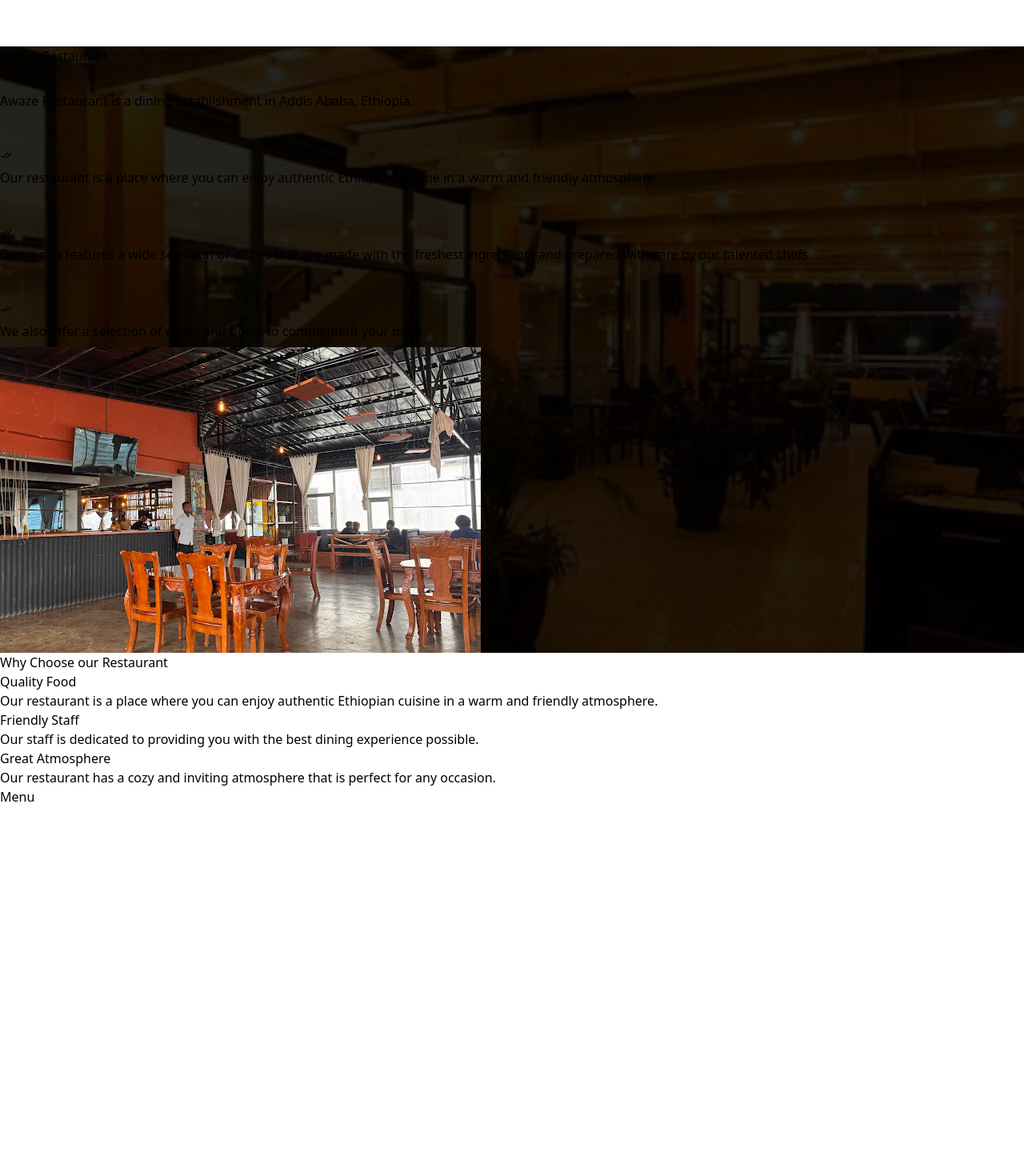
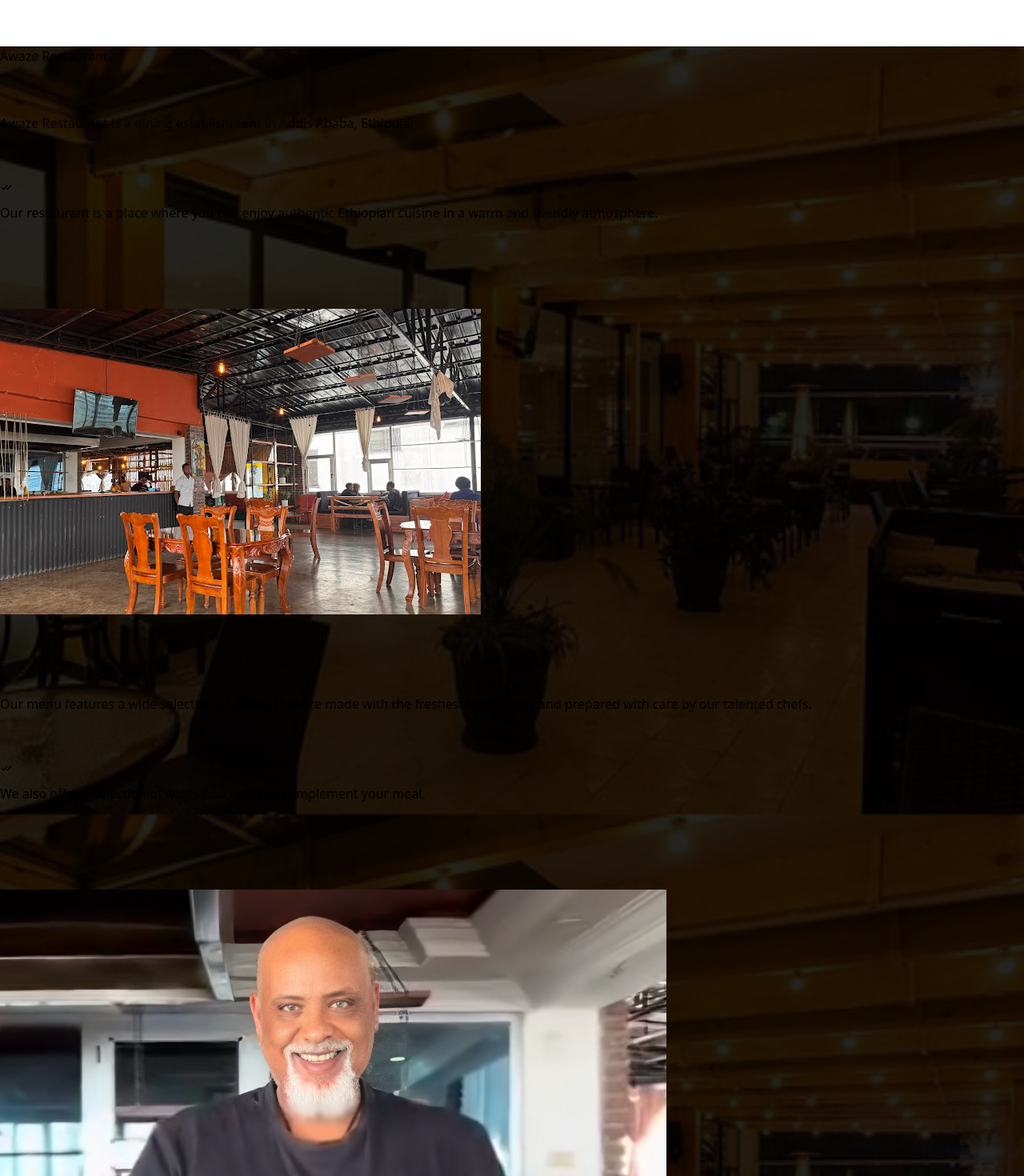
Before and after one commit to mickeybegashaw/Awaze-Restaurant, a React (Vite) app in the folder frontend/: page / in a window 1280 px wide. Shown: the part 660-2130 px from the top of the page at 80% size. Before the commit the page ends 1668 px from the top, so only its background shows below. Built offline with nearby package versions, Linux system fonts and the light colour scheme.

Commit message:
edit stylings, add some contents

```diff
--- a/frontend/src/components/About.jsx
+++ b/frontend/src/components/About.jsx
@@ -1,16 +1,16 @@
 import aboutImg from "../assets/about.png";
+import aboutImg2 from "../assets/hero1.png";
 import { BiCheckDouble } from "react-icons/bi";
 
 const About = () => {
   return (
-    <section
-      id="about"
-      className="font-serif min-h-screen flex flex-col lg:flex-row items-center md:justify-evenly gap-20  w-screen pt-20 text-white"
-    >
-      <div className="w-3/4 md:w-2/5">
+    <section id="about">
+      <div className="font-serif min-h-screen flex flex-col lg:flex-row items-center md:justify-evenly gap-1 md:gap-20 w-screen  text-white">
+        <div className="w-5/6 md:w-2/5 pt-10">
           <h1 className="text-4xl text-red-700 font-bold">Awaze Restaurant</h1>
           <br />
-        <p style={{ lineHeight: "2.5rem" }} className=" md:text-xl">
+          <br />
+          <p style={{ lineHeight: "3rem" }} className=" md:text-2xl">
             Awaze Restaurant is a dining establishment in Addis Ababa, Ethiopia.{" "}
             <br />
             &nbsp; &nbsp; &nbsp;
@@ -19,7 +19,22 @@ const About = () => {
             </span>
             Our restaurant is a place where you can enjoy authentic Ethiopian
             cuisine in a warm and friendly atmosphere.
-          <br /> &nbsp; &nbsp; &nbsp;
+            <br /> <br />
+            <br />
+          </p>
+        </div>
+        <img
+          className="h-2/6 border-8 border-stone-300"
+          src={aboutImg}
+          alt="inside of awaze restaurant"
+        />
+      </div>
+
+      <div className="font-serif min-h-screen flex flex-col lg:flex-row items-center md:justify-evenly gap-1 md:gap-20 w-screen pt-10 text-white">
+        <div className="w-5/6 md:w-2/5">
+          <br />
+          <p style={{ lineHeight: "3rem" }} className=" md:text-2xl">
+            &nbsp; &nbsp; &nbsp;
             <span className="inline-block">
               <BiCheckDouble />
             </span>
@@ -29,10 +44,16 @@ const About = () => {
             <span className="inline-block">
               <BiCheckDouble />
             </span>
-          We also offer a selection of wines and beers to complement your meal.
+            We also offer a selection of wines and beers to complement your
+            meal. <br /><br /><br />
           </p>
         </div>
-      <img className="h-2/6" src={aboutImg} alt="inside of awaze restaurant" />
+        <img
+          className="md:w-2/5 w-full border-8 border-stone-300"
+          src={aboutImg2}
+          alt="inside of awaze restaurant"
+        />
+      </div>
     </section>
   );
 };
--- a/frontend/src/components/Header.jsx
+++ b/frontend/src/components/Header.jsx
@@ -5,7 +5,8 @@ import { Link } from "react-scroll";
 const Header = () => {
   return (
     <div className="fixed bg-stone-950 w-screen h-20 md:h-24 text-white flex justify-between items-center z-10">
-      <Link
+      <a href="#home">
+        <Link
         to="home"
         smooth={true}
         duration={900}
@@ -18,8 +19,12 @@ const Header = () => {
           alt="Awaze restaurant logo"
         />
       </Link>
+      </a>
+
+
       <div className="hidden md:flex justify-between w-1/2 text-xl mr-10">
-        <Link
+      <a href="#home">
+         <Link
           to="home"
           smooth={true}
           duration={900}
@@ -29,7 +34,10 @@ const Header = () => {
         >
           Home
         </Link>
-        <Link
+      </a>
+
+       <a href="#about">
+         <Link
           to="about"
           smooth={true}
           duration={900}
@@ -39,7 +47,10 @@ const Header = () => {
         >
           About
         </Link>
-        <Link
+       </a>
+
+       <a href="#menu">
+         <Link
           to="menu"
           smooth={true}
           duration={900}
@@ -49,6 +60,9 @@ const Header = () => {
         >
           Menu
         </Link>
+       </a>
+
+       <a href="#contact">
         <Link
           to="contact"
           smooth={true}
@@ -59,6 +73,8 @@ const Header = () => {
         >
           Contact
         </Link>
+       </a>
+
       </div>
       <span className="md:hidden mr-10">
         <IoMdMenu size={30} />
--- a/frontend/src/components/Menu.jsx
+++ b/frontend/src/components/Menu.jsx
@@ -2,7 +2,7 @@ const Menu = () => {
   return (
     <section
       id="menu"
-      className="font-serif bg-stone-800 min-h-screen w-screen flex justify-evenly pt-28 "
+      className="font-serif bg-stone-800 min-h-screen w-screen flex justify-evenly pt-10 "
     >
       <h2 className="text-4xl text-red-700 font-bold text-center">Menu</h2>
     </section>
```
Also changed, not shown: frontend/src/assets/hero1.png. Lines whose indentation alone changed are shown as unchanged.
